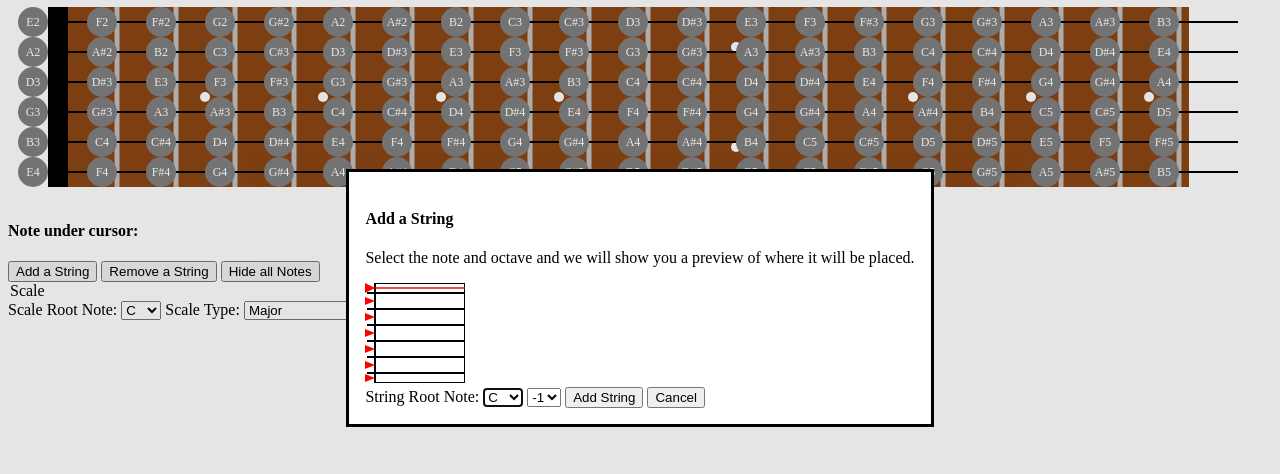
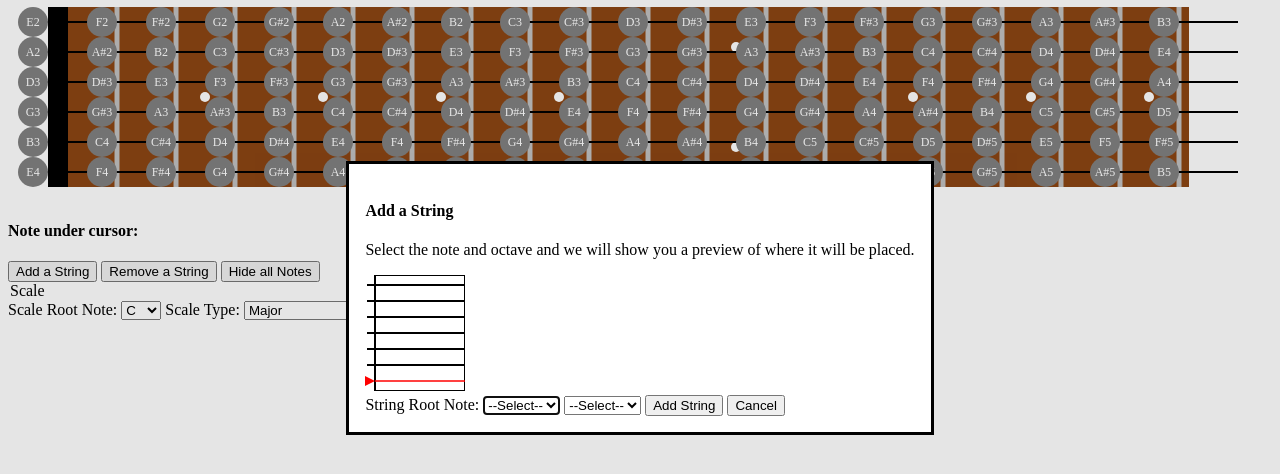
Before and after one commit to richardnv/GuiTeach, a plain HTML site: page index.html in a window 1280 px wide. Both pictures are taken after a click on the button "Add a String". Shown: the part 102-576 px from the top of the page. Drawn offline with Linux system fonts and the light colour scheme.

Commit message:
previewString started

```diff
--- a/guitarneck.js
+++ b/guitarneck.js
@@ -6,6 +6,15 @@
  * @param {number} fretCount - The number of frets on the guitar neck.
  * @param {number[]} _tuningMidiNumbers - The MIDI numbers representing the tuning of the guitar strings.
  */
+
+// Define the enum
+const GuitarNeckLayout = Object.freeze({
+    LEFTY_INSTRUCTOR: 0,
+    GUITAR_TABISH: 1,
+    RIGHTY_INSTRUCTOR: 2,
+});
+
+
 
 function GuitarNeck(fretCount, _tuningMidiNumbers) {
     this.svgNS = "http://www.w3.org/2000/svg";
@@ -26,7 +35,7 @@ function GuitarNeck(fretCount, _tuningMidiNumbers) {
     this.fretSpacing = 59;
     this.string_spacing = 30;
     this.fingerboardEdgeMargin = 15;
-    this.layout = 1;
+    this.layout = GuitarNeckLayout.LEFTY_INSTRUCTOR;
 }
 
 /// Handles the initial render of the fingerboard and its components, using the defaults values.
@@ -157,6 +166,10 @@ GuitarNeck.prototype.createStrings = function() {
             this.svg.appendChild(string);
         }
     }
+}
+
+GuitarNeck.prototype.layoutTransform = function() {
+
 }
 
 /// <summary>
@@ -579,10 +592,61 @@ GuitarNeck.prototype.GetScaleNotes = function(scaleRootNote, scaleType) {
 
 
 GuitarNeck.prototype.renderStringPreview = function() {
-    let stringPreview = document.createElementNS(this.svgNS, "svg");
-    stringPreview.setAttribute("id", "stringPreview");
-    stringPreview.setAttribute("width", "100");
-    stringPreview.setAttribute("height", "100");
+
+    let pv_fb_margin = 10;
+    let pv_string_spacing = 16;
+    let stringCount = this.StringCount();
+    let pv_SVG_height = stringCount * pv_string_spacing + (pv_fb_margin * 2); // 6  = 6 * 16 + 10 * 2 = 96 + 20 = 116
+
+
+    let stringPreviewSVG = document.createElementNS(this.svgNS, "svg");
+    stringPreviewSVG.setAttribute("id", "stringPreviewSVG");
+    stringPreviewSVG.setAttribute("x", "0");
+    stringPreviewSVG.setAttribute("y", "0");
+    stringPreviewSVG.setAttribute("width", "100");
+    stringPreviewSVG.setAttribute("height", (pv_SVG_height).toString());
+    let stringPreviewNeck = document.createElementNS(this.svgNS, "rect");
+    stringPreviewNeck.setAttribute("x", "10");
+    stringPreviewNeck.setAttribute("y", "0");
+    stringPreviewNeck.setAttribute("width", "90");
+    stringPreviewNeck.setAttribute("height", (pv_SVG_height).toString());
+    stringPreviewNeck.setAttribute("stroke", "black");
+    stringPreviewNeck.setAttribute("stroke-width", "2");
+    stringPreviewNeck.setAttribute("fill", "white");
+    stringPreviewSVG.appendChild(stringPreviewNeck);
+    let firstStringY = pv_fb_margin;
+    for (let i = 0; i < this.StringCount(); i++) {
+        let existingString = document.createElementNS(this.svgNS, "line");
+        existingString.setAttribute("x1", "2");
+        let thisStringY = firstStringY + (pv_string_spacing * i);
+        existingString.setAttribute("y1", (thisStringY).toString());
+        existingString.setAttribute("x2", "100");
+        existingString.setAttribute("y2", (thisStringY).toString());
+        existingString.setAttribute("stroke", "black");
+        existingString.setAttribute("stroke-width", "2");
+        stringPreviewSVG.appendChild(existingString);
+    }
+    let previewStringPointer = document.createElementNS(this.svgNS, "polygon");
+    previewStringPointer.setAttribute("id", "previewStringPointer");
+    let pointerCenterRef = firstStringY + (pv_string_spacing * stringCount);
+    let pX1 = "0";
+    let pY1 = (pointerCenterRef - 5).toString();
+    let pX2 = "10";
+    let pY2 = (pointerCenterRef).toString();
+    let pY3 = (pointerCenterRef + 5).toString();
+    previewStringPointer.setAttribute("points", `${pX1},${pY1} ${pX2},${pY2} ${pX1},${pY3}`);
+    previewStringPointer.setAttribute("fill", "red");
+    stringPreviewSVG.appendChild(previewStringPointer);
+    let previewStringLine = document.createElementNS(this.svgNS, "line");
+    previewStringLine.setAttribute("id","previewStringLine");
+    previewStringLine.setAttribute("x1","10");
+    previewStringLine.setAttribute("x2","100");
+    previewStringLine.setAttribute("y1",(pointerCenterRef).toString());
+    previewStringLine.setAttribute("y2",(pointerCenterRef).toString());
+    previewStringLine.setAttribute("stroke","red");
+    previewStringLine.setAttribute("stroke-width","1.5");
+    stringPreviewSVG.appendChild(previewStringLine);
+    return stringPreviewSVG;
 }
 
 GuitarNeck.prototype.NewStringLocationPreview = function(proposedStringRootNote) {
--- a/index.html
+++ b/index.html
@@ -34,28 +34,13 @@
         <dialog id="addStringDialog">
             <h4>Add a String</h4>
             <p>Select the note and octave and we will show you a preview of where it will be placed.</p>
-            <svg id="stringPreviewSVG" width="100" height="100">
-                <rect x="10" y="0" width="90" height="100" stroke="black" stroke-width="2" fill="white"></rect>
+            <div id="stringPreview">
 
-                <line x1="2" y1="10" x2="100" y2="10" stroke="black" stroke-width="2"></line>
-                <line x1="2" y1="26" x2="100" y2="26" stroke="black" stroke-width="2"></line>
-                <line x1="2" y1="42" x2="100" y2="42" stroke="black" stroke-width="2"></line>
-                <line x1="2" y1="58" x2="100" y2="58" stroke="black" stroke-width="2"></line>
-                <line x1="2" y1="74" x2="100" y2="74" stroke="black" stroke-width="2"></line>
-                <line x1="2" y1="90" x2="100" y2="90" stroke="black" stroke-width="2"></line>
-
-                <polygon points="0,0 10,5 0,10" fill="red"></polygon>
-                <line x1="10" y1="5" x2="100" y2="5" stroke="red" stroke-width="1.5"></line>
-                <polygon points="0,14 10,18 0,22" fill="red"></polygon>
-                <polygon points="0,30 10,34 0,38" fill="red"></polygon>
-                <polygon points="0,46 10,50 0,54" fill="red"></polygon>
-                <polygon points="0,62 10,66 0,70" fill="red"></polygon>
-                <polygon points="0,78 10,82 0,86" fill="red"></polygon>
-                <polygon points="0,91 10,95 0,99" fill="red"></polygon>
-            </svg>
+            </div>
             <form id="addAStringTuning" method="dialog">
                 <label for="stringRootNote">String Root Note:</label>
                 <select id="stringRootNote" name="stringRootNote">
+                    <option value="-1">--Select--</option>
                     <option value="0">C</option>
                     <option value="1">C#</option>
                     <option value="2">D</option>
@@ -70,6 +55,7 @@
                     <option value="11">B</option>
                 </select>
                 <select id="stringRootOctave" name="stringRootOctave">
+                    <option value="-1">--Select--</option>
                     <option value="0">-1</option>
                     <option value="1">0</option>
                     <option value="2">1</option>
@@ -140,6 +126,24 @@
         guitarNeckInstance.adjustNeckWidth();
     }
 
+    function handleStringPreview() {
+        let stringRootNote = document.getElementById('stringRootNote').value;
+        let srnInt = parseInt(stringRootNote);
+        let stringRootOctaveCtrl = document.getElementById('stringRootOctave');
+        let sroInt = parseInt(stringRootOctaveCtrl.value);
+        if (srnInt != -1 && sroInt != -1) {
+            moveStringPreview(srnInt, sroInt);
+        }
+    }
+
+    stringRootNote.addEventListener('change', () => {
+        handleStringPreview();
+    });
+
+    stringRootNote.addEventListener('change', () => {
+        handleStringPreview();
+    });
+
     function toggleAllNotes() {
         if (guitarNeckInstance.AllNotesAreHidden()) {
             guitarNeckInstance.showAllNotes();
@@ -152,7 +156,11 @@
 
     addStringToNeckBtn.addEventListener('click', () => {
         let dialog = document.getElementById('addStringDialog');
+        let previewDiv  = document.getElementById('stringPreview');
         dialog.showModal();
+        previewDiv.innerHTML = '';
+        previewDiv.appendChild(guitarNeckInstance.renderStringPreview());
+
     });
 
     cancelAddStringBtn.addEventListener('click', () => {
@@ -194,5 +202,7 @@
         guitarNeckInstance.ShowScale(scaleRootNote, scaleType);
     }
 
+
+
 </script>
 </html>
```
